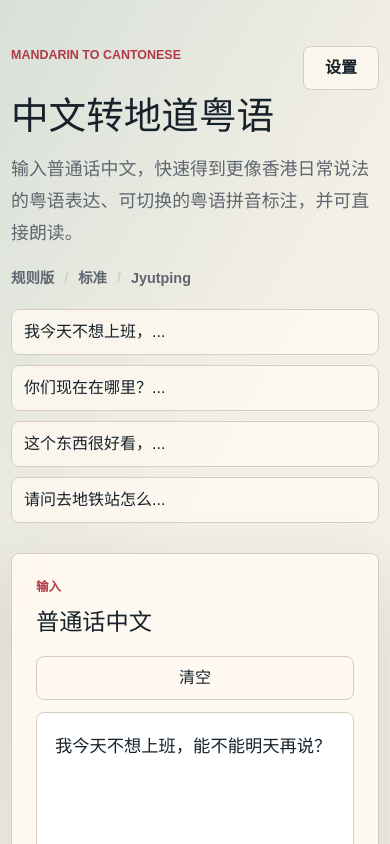
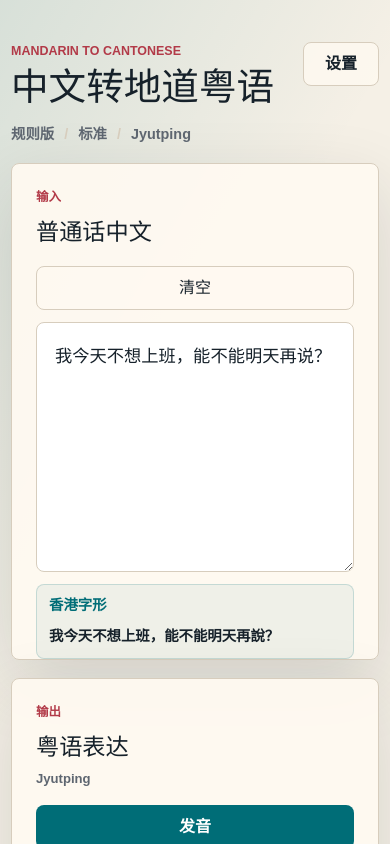
Before and after one commit to bearbearbear/CantoneseToolkit, a Next.js app: page / in a window 390 px wide. Shown: the top 844 px of the page. Built offline with nearby package versions, Linux system fonts and the light colour scheme.

Commit message:
Refine responsive header layout

```diff
--- a/app/globals.css
+++ b/app/globals.css
@@ -52,6 +52,7 @@ button {
 }
 
 .hero {
+  position: relative;
   display: grid;
   grid-template-columns: minmax(0, 1fr) minmax(280px, 420px);
   gap: 32px;
@@ -147,6 +148,9 @@ h1 {
 }
 
 .settings-button {
+  position: absolute;
+  top: 22px;
+  right: 0;
   flex: 0 0 auto;
   min-width: 76px;
   padding: 0 16px;
@@ -557,8 +561,22 @@ textarea:focus {
 }
 
 @media (max-width: 520px) {
+  .hero {
+    padding-top: 18px;
+    padding-bottom: 18px;
+  }
+
+  .intro,
   .hero-actions {
-    grid-template-columns: 1fr;
+    display: none;
+  }
+
+  .settings-button {
+    top: 18px;
+  }
+
+  .settings-summary {
+    margin-top: 12px;
   }
 
   .panel-heading {
--- a/app/page.tsx
+++ b/app/page.tsx
@@ -493,15 +493,6 @@ export default function Home() {
         <div className="hero-copy">
           <div className="hero-kicker">
             <p className="eyebrow">Mandarin to Cantonese</p>
-            <button
-              type="button"
-              className="settings-button"
-              aria-haspopup="dialog"
-              aria-expanded={settingsOpen}
-              onClick={() => setSettingsOpen(true)}
-            >
-              设置
-            </button>
           </div>
           <h1>中文转地道粤语</h1>
           <p className="intro">
@@ -520,6 +511,15 @@ export default function Home() {
             </button>
           ))}
         </div>
+        <button
+          type="button"
+          className="settings-button"
+          aria-haspopup="dialog"
+          aria-expanded={settingsOpen}
+          onClick={() => setSettingsOpen(true)}
+        >
+          设置
+        </button>
       </section>
 
       <section className="tool-grid" aria-label="粤语转换工具">
```
Also changed, not shown: 1 other file (tests, documents, lock files or other folders).
